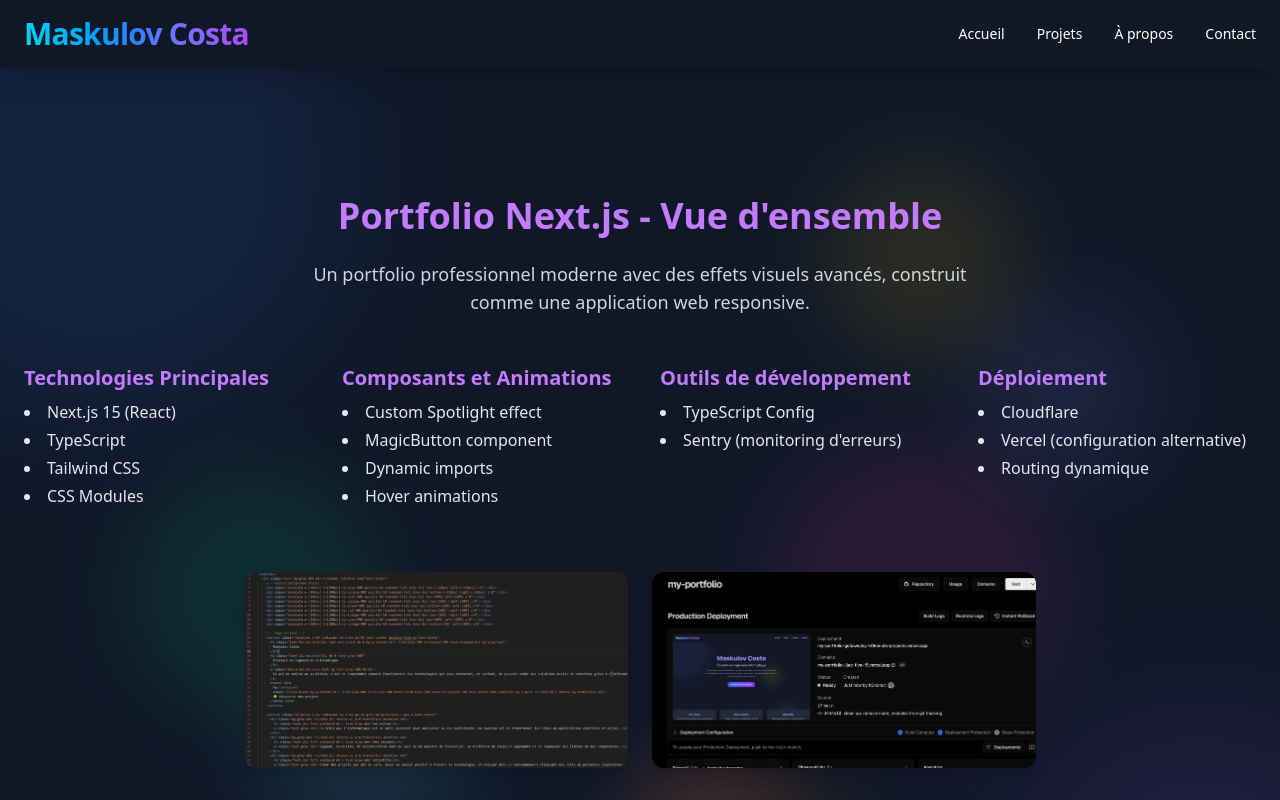
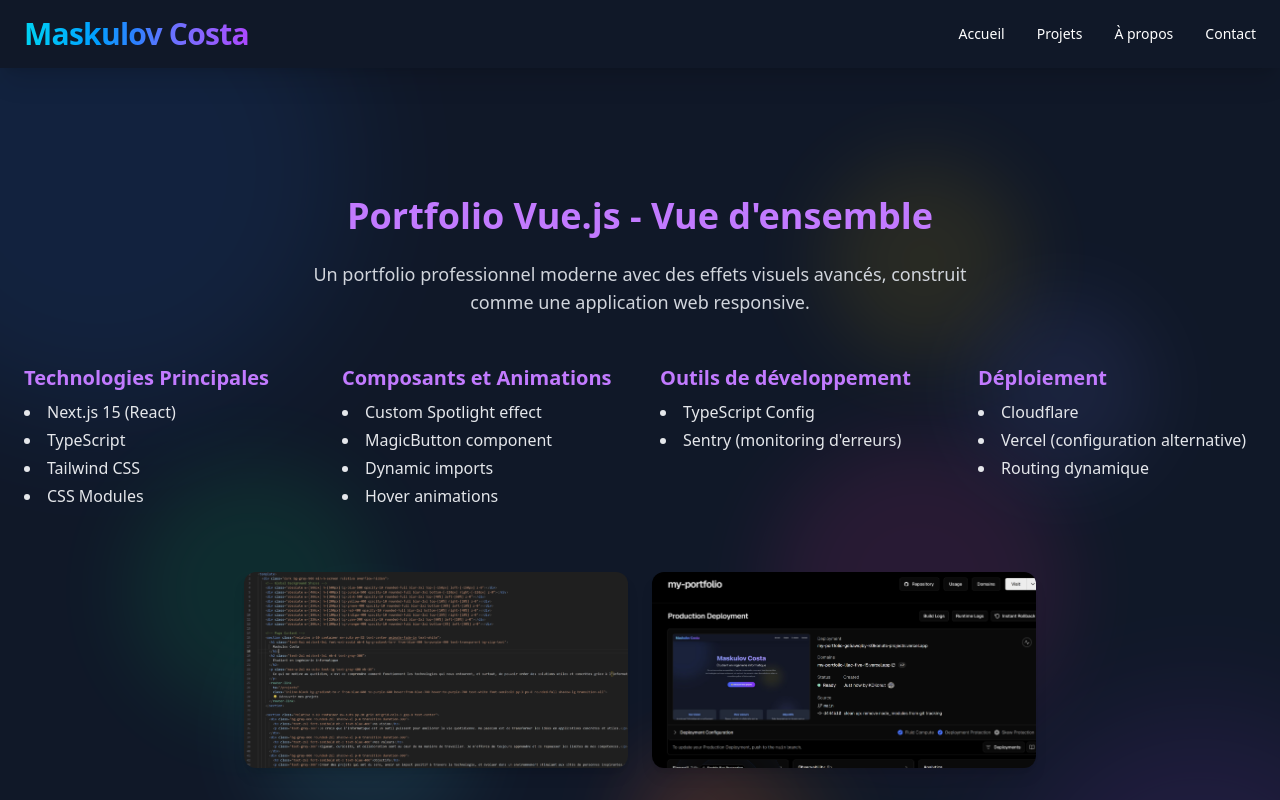
Before and after one commit to K0Konut/MyPortfolio, a Vue app: page /projects/portfolio in a window 1280 px wide. Shown: the top 800 px of the page. Built offline with nearby package versions, Linux system fonts and the light colour scheme; the HTML template or start-up script is replaced by a standard one.

Commit message:
rework the portfolio project

```diff
--- a/src/pages/Projects/Portfolio.vue
+++ b/src/pages/Projects/Portfolio.vue
@@ -13,7 +13,7 @@
 
     <!-- Page Content -->
     <section class="relative z-10 container mx-auto py-32 px-6 text-white">
-      <h1 class="text-3xl md:text-4xl font-extrabold text-center text-purple-400 mb-6">Portfolio Next.js - Vue d'ensemble</h1>
+      <h1 class="text-3xl md:text-4xl font-extrabold text-center text-purple-400 mb-6">Portfolio Vue.js - Vue d'ensemble</h1>
       <p class="text-lg text-center text-gray-300 max-w-2xl mx-auto mb-12">
         Un portfolio professionnel moderne avec des effets visuels avancés, construit comme une application web responsive.
       </p>
```
